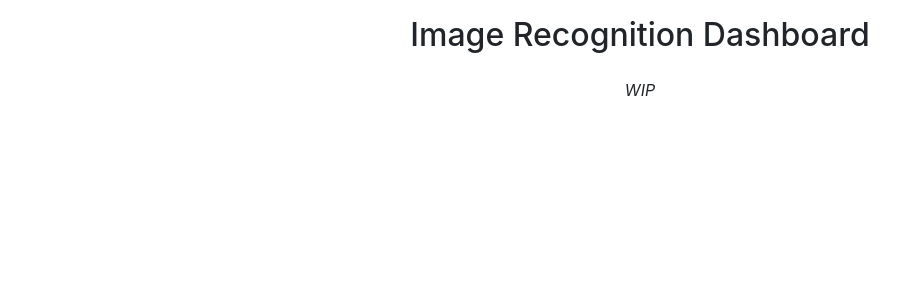
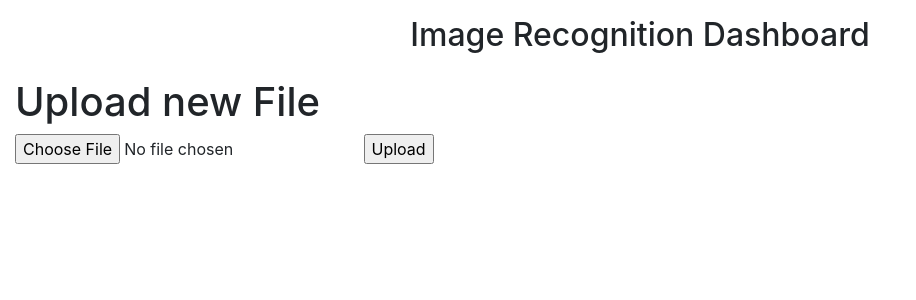
Before and after one commit to callistachang/SLMDash, a Flask app: page /ml-dashboard in a window 1280 px wide. Shown: the part 56-356 px from the top of the page, without its empty margins (0-916 px from the left). Run offline with Flask 3, Linux system fonts and the light colour scheme; some libraries are stand-ins or nearby versions.

Commit message:
cleaning up plus also the upload function.

```diff
--- a/app/dashboards/data_visualization/anomaly_detection.py
+++ b/app/dashboards/data_visualization/anomaly_detection.py
@@ -1,9 +1,5 @@
 import numpy as np
 import pandas as pd
-
-import plotly.graph_objs as go
-from plotly.offline import init_notebook_mode, plot, iplot
-from plotly.subplots import make_subplots
 
 from sklearn.ensemble import IsolationForest
 
--- a/app/routes.py
+++ b/app/routes.py
@@ -1,27 +1,42 @@
-from flask import render_template, make_response, send_file
+from flask import render_template, send_file, request
 from flask import current_app as app
 import os
 from urllib.parse import unquote
+from werkzeug.utils import secure_filename
 
 
 @app.route("/")
 def index():
-    return render_template("index.jinja2")
+    return render_template("index_page.jinja2")
 
 
 @app.route("/ml-dashboard")
 def ml_dashboard():
-    return render_template("wip.jinja2", title="Image Recognition Dashboard")
+    return render_template(
+        "image_recognition_page.jinja2", title="Image Recognition Dashboard"
+    )
 
 
 @app.route("/ref")
 def data_report():
-    return render_template("reference.jinja2", title="Consumer Reference")
+    return render_template("reference_page.jinja2", title="Consumer Reference")
 
 
-@app.route("/reports")
+@app.route("/research")
 def ml_report():
-    return render_template("personal_reports.jinja2", title="Team Reports")
+    return render_template("research_page.jinja2", title="Team Reports")
+
+
+@app.route("/upload", methods=["GET", "POST"])
+def upload():
+    if request.method == "POST":
+        file = request.files["file"]
+        if file:
+            filename = secure_filename(file.filename)
+            file.save(os.path.join("app", "media", "images", filename))
+
+    return """lol"""
+    # return render_template("upload.html", data=a)
 
 
 @app.route("/download/report/<path:path>")
--- /dev/null
+++ b/app/templates/image_recognition_page.jinja2
@@ -0,0 +1,11 @@
+{% extends "base.jinja2" %}
+
+{% block content %}
+
+<h1>Upload new File</h1>
+<form method="post" enctype="multipart/form-data" action="/upload">
+    <input type="file" name="file">
+    <input type="submit" value="Upload">
+</form>
+
+{% endblock %}
--- a/app/templates/index.jinja2
+++ b/app/templates/index_page.jinja2
@@ -35,7 +35,7 @@
         <h5 class="card-title">Team Reports</h5>
         <h6 class="card-subtitle mb-2 text-muted">Done on Google Colab</h6>
         <p class="card-text">Our personal research on data analysis and machine learning thus far that has driven the creation of this website.</p>
-        <a href="/reports" class="btn btn-primary">Go to Reports</a>
+        <a href="/research" class="btn btn-primary">Go to Reports</a>
       </div>
     </div>
   </div>
--- a/app/templates/personal_reports.jinja2
+++ b/app/templates/research_page.jinja2
@@ -35,7 +35,6 @@
             <a href="https://colab.research.google.com/drive/1R2mkXq5DmrAIb1kudjHTr4DMpOhb4oxD" target="_blank">
                 <img src="{{url_for('static', filename='images/colab-badge.svg')}}" alt="Open in Colab"/>
             </a>
-            {# <p><i>We will be using a Long Short Term Memory neural network to predict oxygen levels for the next day and send a warning if it rises above the threshold.</i></p> #}
         </li>
     </ol>
 </div>
```
Also changed, not shown: app/dashboards/data_visualization/main.py (+5 -3 lines), app/templates/reference_page.jinja2 (renamed from app/templates/reference.jinja2), app/templates/report_template.jinja2 (renamed from app/templates/report.jinja2), app/templates/wip_page.jinja2 (renamed from app/templates/wip.jinja2).
